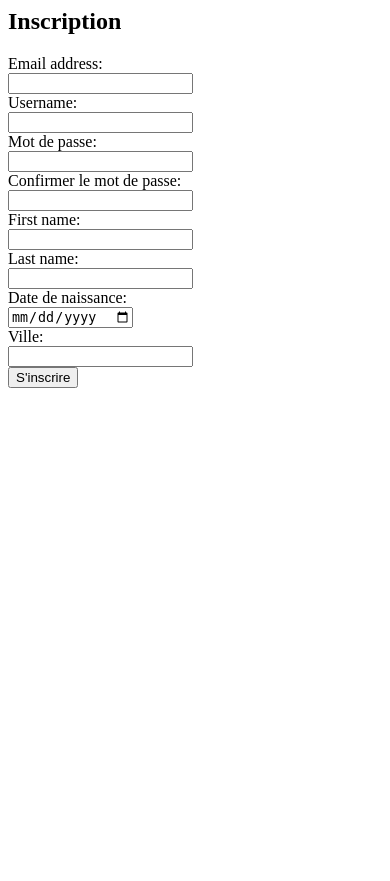
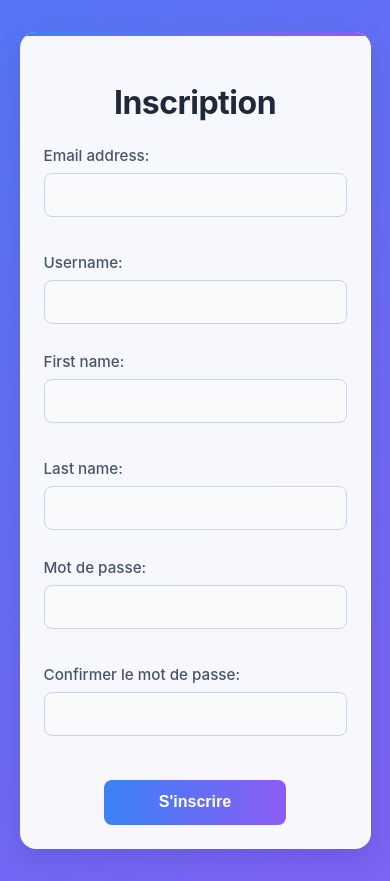
Before and after one commit to Cturgis/billing_python_app, a Django app: page /user/register/ in a window 390 px wide. Before the commit the page ends 388 px from the top, so only its background shows below. Run offline with Django 5.2, Linux system fonts and the light colour scheme; some libraries are stand-ins or nearby versions.

```diff
--- a/app_jf/app_jf/settings.py
+++ b/app_jf/app_jf/settings.py
@@ -128,3 +128,7 @@ MESSAGE_TAGS = {
     messages.WARNING: 'warning',
     messages.ERROR: 'error',
 }
+
+# URL de connexion personnalisée
+LOGIN_URL = '/user/login/'
+LOGIN_REDIRECT_URL = '/home/dashboard/'
--- /dev/null
+++ b/app_jf/app_jf/static/register.css
@@ -0,0 +1,155 @@
+.register-form-outer-container {
+  min-height: 100vh;
+  display: flex;
+  align-items: center;
+  justify-content: center;
+  background: linear-gradient(135deg, #3b82f6, #8b5cf6);
+  background-size: 200% 200%;
+  animation: gradientAnimation 15s ease infinite;
+  padding: 2rem 0;
+}
+
+@keyframes gradientAnimation {
+  0% { background-position: 0% 50% }
+  50% { background-position: 100% 50% }
+  100% { background-position: 0% 50% }
+}
+
+.register-form-card {
+  background: rgba(255, 255, 255, 0.95);
+  border-radius: 16px;
+  box-shadow: 0 10px 30px rgba(0, 0, 0, 0.12);
+  padding: 2rem;
+  width: 100%;
+  max-width: 500px;
+  transition: transform 0.3s, box-shadow 0.3s;
+  position: relative;
+  overflow: hidden;
+}
+
+.register-form-card::before {
+  content: '';
+  position: absolute;
+  top: 0;
+  left: 0;
+  right: 0;
+  height: 4px;
+  background: linear-gradient(to right, #3b82f6, #8b5cf6);
+}
+
+.register-form-title {
+  color: #1e293b;
+  font-size: 2rem;
+  font-weight: 700;
+  margin-bottom: 1.5rem;
+  text-align: center;
+  letter-spacing: -0.5px;
+}
+
+form {
+  width: 100%;
+  display: flex;
+  flex-direction: column;
+  align-items: center;
+}
+
+.register-form-row {
+  display: grid;
+  grid-template-columns: 1fr 1fr;
+  gap: 1rem;
+  width: 100%;
+  margin-bottom: 0.5rem;
+}
+
+.register-form-group {
+  margin-bottom: 1.25rem;
+  width: 100%;
+}
+
+.register-form-group label {
+  display: block;
+  color: #475569;
+  font-weight: 500;
+  margin-bottom: 0.5rem;
+  font-size: 0.95rem;
+}
+
+.register-form-input {
+  width: 100%;
+  padding: 0.75rem 1rem;
+  font-size: 1rem;
+  border: 1px solid #cbd5e1;
+  border-radius: 8px;
+  transition: all 0.3s;
+  background-color: #f8fafc;
+}
+
+.register-form-input:focus {
+  border-color: #3b82f6;
+  outline: none;
+  box-shadow: 0 0 0 3px rgba(59, 130, 246, 0.1);
+  background-color: #fff;
+}
+
+.register-form-error {
+  color: #dc2626;
+  font-size: 0.85rem;
+  margin-top: 0.4rem;
+}
+
+.register-form-submit-btn {
+  width: 60%;
+  background: linear-gradient(to right, #3b82f6, #8b5cf6);
+  color: white;
+  border: none;
+  border-radius: 8px;
+  padding: 0.85rem;
+  font-size: 1rem;
+  font-weight: 600;
+  margin-top: 1rem;
+  cursor: pointer;
+  transition: all 0.3s;
+}
+
+.register-form-submit-btn:hover {
+  background: linear-gradient(to right, #2563eb, #7c3aed);
+  transform: translateY(-2px);
+  box-shadow: 0 8px 15px rgba(37, 99, 235, 0.2);
+}
+
+.register-form-submit-btn:active {
+  transform: translateY(0);
+}
+
+.register-form-message {
+  padding: 0.75rem;
+  border-radius: 8px;
+  margin-bottom: 1.5rem;
+  font-size: 0.95rem;
+  width: 100%;
+  text-align: center;
+}
+
+.alert-success {
+  background-color: rgba(16, 185, 129, 0.1);
+  color: #10b981;
+  border-left: 4px solid #10b981;
+}
+
+.alert-error {
+  background-color: rgba(239, 68, 68, 0.1);
+  color: #ef4444;
+  border-left: 4px solid #ef4444;
+}
+
+/* Responsive pour les mobiles */
+@media (max-width: 640px) {
+  .register-form-row {
+    grid-template-columns: 1fr;
+  }
+
+  .register-form-card {
+    max-width: 90%;
+    padding: 1.5rem;
+  }
+}
--- a/app_jf/app_jf/urls.py
+++ b/app_jf/app_jf/urls.py
@@ -4,7 +4,7 @@ from django.shortcuts import redirect
 
 def root_redirect(request):
     if request.user.is_authenticated:
-        return redirect('dashboard')
+        return redirect('job_finder:dashboard')
     else:
         return redirect('login')
 
--- a/app_jf/user_manager/forms/register.py
+++ b/app_jf/user_manager/forms/register.py
@@ -7,14 +7,12 @@ from django.core.exceptions import ValidationError
 class RegisterForm(forms.ModelForm):
     password = forms.CharField(widget=forms.PasswordInput, label="Mot de passe")
     confirm_password = forms.CharField(widget=forms.PasswordInput, label="Confirmer le mot de passe")
-    birthDate = forms.DateField(widget=forms.DateInput(attrs={'type': 'date'}), label="Date de naissance")
-    city = forms.CharField(max_length=100, label="Ville")
 
     class Meta:
         model = get_user_model()
         fields = [
-            'email', 'username', 'password', 'confirm_password',
-            'first_name', 'last_name', 'birthDate', 'city',
+            'email', 'username', 'first_name', 'last_name',
+            'password', 'confirm_password',
         ]
 
     def clean(self):
--- a/app_jf/user_manager/forms/agency_register.py
+++ b/app_jf/user_manager/forms/register_agency.py
@@ -1,7 +1,7 @@
 from django import forms
 from user_manager.models import Agency
 
-class AgencyRegisterForm(forms.ModelForm):
+class RegisterAgencyForm(forms.ModelForm):
     class Meta:
         model = Agency
         fields = ['name', 'address', 'siret']
--- a/app_jf/user_manager/templates/user_manager/register.html
+++ b/app_jf/user_manager/templates/user_manager/register.html
@@ -1,53 +1,82 @@
+{% extends "base.html" %}
+{% load static %}
+{% load widget_tweaks %}
+
 {% block content %}
-<h2>Inscription</h2>
+<link rel="stylesheet" href="{% static 'register.css' %}">
+<div class="register-form-outer-container">
+    <div class="register-form-card">
+        <h2 class="register-form-title">Inscription</h2>
+
         {% if messages %}
         {% for message in messages %}
-<div>{{ message }}</div>
+        <div class="register-form-message alert-{{ message.tags }}">{{ message }}</div>
         {% endfor %}
         {% endif %}
+
         <form method="post" novalidate>
             {% csrf_token %}
             {{ form.non_field_errors }}
-    <div>
-        {{ form.email.label_tag }}<br>
-        {{ form.email }}
-        {{ form.email.errors }}
+
+            <!-- Première rangée: Email et Username -->
+            <div class="register-form-row">
+                <div class="register-form-group">
+                    {{ form.email.label_tag }}
+                    {{ form.email|add_class:"register-form-input" }}
+                    {% if form.email.errors %}
+                    <div class="register-form-error">{{ form.email.errors.0 }}</div>
+                    {% endif %}
                 </div>
-    <div>
-        {{ form.username.label_tag }}<br>
-        {{ form.username }}
-        {{ form.username.errors }}
+
+                <div class="register-form-group">
+                    {{ form.username.label_tag }}
+                    {{ form.username|add_class:"register-form-input" }}
+                    {% if form.username.errors %}
+                    <div class="register-form-error">{{ form.username.errors.0 }}</div>
+                    {% endif %}
                 </div>
-    <div>
-        {{ form.password.label_tag }}<br>
-        {{ form.password }}
-        {{ form.password.errors }}
             </div>
-    <div>
-        {{ form.confirm_password.label_tag }}<br>
-        {{ form.confirm_password }}
-        {{ form.confirm_password.errors }}
+
+            <!-- Deuxième rangée: Prénom et Nom -->
+            <div class="register-form-row">
+                <div class="register-form-group">
+                    {{ form.first_name.label_tag }}
+                    {{ form.first_name|add_class:"register-form-input" }}
+                    {% if form.first_name.errors %}
+                    <div class="register-form-error">{{ form.first_name.errors.0 }}</div>
+                    {% endif %}
                 </div>
-    <div>
-        {{ form.first_name.label_tag }}<br>
-        {{ form.first_name }}
-        {{ form.first_name.errors }}
+
+                <div class="register-form-group">
+                    {{ form.last_name.label_tag }}
+                    {{ form.last_name|add_class:"register-form-input" }}
+                    {% if form.last_name.errors %}
+                    <div class="register-form-error">{{ form.last_name.errors.0 }}</div>
+                    {% endif %}
                 </div>
-    <div>
-        {{ form.last_name.label_tag }}<br>
-        {{ form.last_name }}
-        {{ form.last_name.errors }}
             </div>
-    <div>
-        {{ form.birthDate.label_tag }}<br>
-        {{ form.birthDate }}
-        {{ form.birthDate.errors }}
+
+            <!-- Troisième rangée: Mot de passe et Confirmation -->
+            <div class="register-form-row">
+                <div class="register-form-group">
+                    {{ form.password.label_tag }}
+                    {{ form.password|add_class:"register-form-input" }}
+                    {% if form.password.errors %}
+                    <div class="register-form-error">{{ form.password.errors.0 }}</div>
+                    {% endif %}
                 </div>
-    <div>
-        {{ form.city.label_tag }}<br>
-        {{ form.city }}
-        {{ form.city.errors }}
+
+                <div class="register-form-group">
+                    {{ form.confirm_password.label_tag }}
+                    {{ form.confirm_password|add_class:"register-form-input" }}
+                    {% if form.confirm_password.errors %}
+                    <div class="register-form-error">{{ form.confirm_password.errors.0 }}</div>
+                    {% endif %}
                 </div>
-    <button type="submit">S'inscrire</button>
+            </div>
+
+            <button type="submit" class="register-form-submit-btn">S'inscrire</button>
         </form>
+    </div>
+</div>
 {% endblock %}
--- a/app_jf/user_manager/urls.py
+++ b/app_jf/user_manager/urls.py
@@ -3,16 +3,15 @@ from user_manager.views.auth.login import login
 from user_manager.views.auth.logout import logout
 from user_manager.views.auth.register import register
 from user_manager.views.auth.register_agency import register_agency
-from user_manager.views.auth.select_profile_type import select_profile_type
-from user_manager.views.auth.complete_jobseeker_profile import complete_jobseeker_profile
-from user_manager.views.auth.complete_agency_profile import complete_agency_profile
+from user_manager.views.auth.select_profile import select_profile
+from user_manager.views.auth.register_jobseeker import register_jobseeker
+from user_manager.views.auth.register_agency import register_agency
 
 urlpatterns = [
     path('login/', login, name='login'),
     path('logout/', logout, name='logout'),
     path('register/', register, name='register'),
+    path('select-profile/', select_profile, name='select_profile_type'),
+    path('register-jobseeker/', register_jobseeker, name='register_jobseeker'),
     path('register-agency/', register_agency, name='register_agency'),
-    path('select-profile-type/', select_profile_type, name='select_profile_type'),
-    path('complete-jobseeker-profile/', complete_jobseeker_profile, name='complete_jobseeker_profile'),
-    path('complete-agency-profile/', complete_agency_profile, name='complete_agency_profile'),
 ]
--- a/app_jf/user_manager/views/auth/register.py
+++ b/app_jf/user_manager/views/auth/register.py
@@ -1,9 +1,7 @@
 from django.shortcuts import render, redirect
-from django.contrib.auth.models import Group
+from django.contrib.auth import get_user_model, login
 from django.contrib import messages
-from django.contrib.auth import get_user_model
 from user_manager.forms.register import RegisterForm
-from user_manager.models import JobSeeker
 
 
 def register(request):
@@ -18,17 +16,11 @@ def register(request):
                 first_name=form.cleaned_data['first_name'],
                 last_name=form.cleaned_data['last_name'],
             )
-            # Création du profil JobSeeker
-            JobSeeker.objects.create(
-                user=user,
-                birthDate=form.cleaned_data['birthDate'],
-                city=form.cleaned_data['city']
-            )
-            # Ajout au groupe JobSeeker
-            jobseeker_group, _ = Group.objects.get_or_create(name='JobSeeker')
-            user.groups.add(jobseeker_group)
-            messages.success(request, "Inscription réussie. Veuillez compléter les informations de votre entreprise ou passer cette étape.")
-            return redirect('register_agency')
+
+            login(request, user)
+
+            messages.success(request, "Compte créé avec succès. Veuillez compléter votre profil.")
+            return redirect('select_profile_type')
     else:
         form = RegisterForm()
     return render(request, 'user_manager/register.html', {'form': form})
```
Also changed, not shown: app_jf/user_manager/forms/register_jobseeker.py (added, +14 -0 lines), app_jf/user_manager/forms/select_profile.py (added, +12 -0 lines), app_jf/user_manager/templates/user_manager/register_agency.html (+36 -16 lines), app_jf/user_manager/templates/user_manager/register_jobseeker.html (added, +43 -0 lines), app_jf/user_manager/templates/user_manager/select_profile.html (added, +36 -0 lines), app_jf/user_manager/views/auth/register_agency.py (+9 -13 lines), app_jf/user_manager/views/auth/register_jobseeker.py (added, +24 -0 lines), app_jf/user_manager/views/auth/select_profile.py (added, +22 -0 lines). Lines whose indentation alone changed are shown as unchanged.
